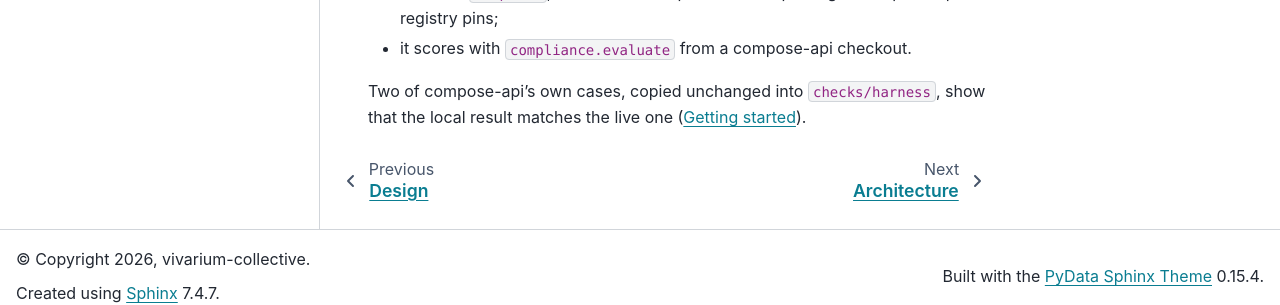
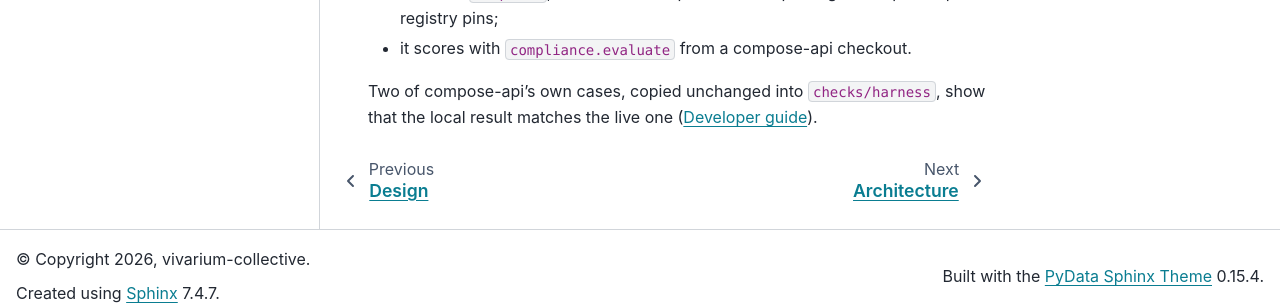
Before and after one commit to vivarium-collective/viva-multiscale-nfkb, a Sphinx documentation site: the page built from documentation/design/composite-primer.md, in a window 1280 px wide and 900 px high, scrolled down 2494 px. Shown: the part 578-883 px from the top of the window. Built offline with Sphinx 7.4.7 and the PyData theme 0.15.4, drawn with Linux system fonts in a browser that asks for light colours.

Commit message:
docs: the primer's harness link points at the developer guide, where the checks now live
Co-Authored-By: Claude Opus 5.5 <noreply@anthropic.com>
Claude-Session: https://claude.ai/code/session_01AEnZFC29XipTKTPQPqMc1b

```diff
--- a/documentation/design/composite-primer.md
+++ b/documentation/design/composite-primer.md
@@ -86,4 +86,4 @@ Every check in this project has two more properties:
 - it scores with `compliance.evaluate` from a compose-api checkout.
 
 Two of compose-api's own cases, copied unchanged into `checks/harness`, show that the local result matches the live
-one ({doc}`../getting-started`).
+one ({doc}`../reference/developer`).
```
